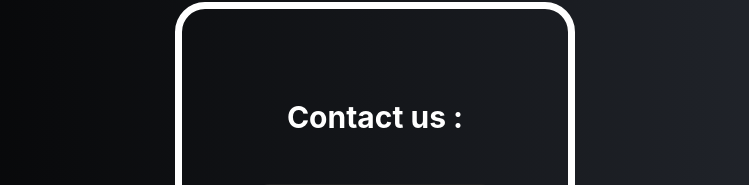
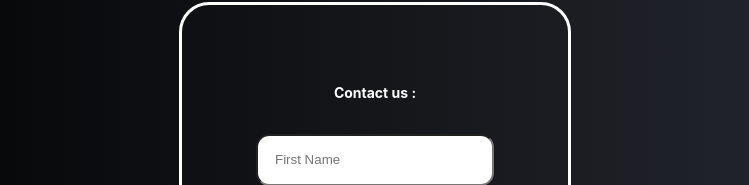
Before and after one commit to MarouaneSoukhrati/mar_react_app, a React (Create React App) app: page /contact in a window 1280 px wide. Shown: the part 200-385 px from the top of the page, without its empty margins (265-1014 px from the left). Built offline with nearby package versions, Linux system fonts and the light colour scheme.

Commit message:
Update Contact.css

```diff
--- a/src/ComponentStyle/SubcomponentStyle/Contact.css
+++ b/src/ComponentStyle/SubcomponentStyle/Contact.css
@@ -21,7 +21,7 @@
   background-color: transparent;
   padding: 10em;
   border-radius: 30px;
-  border: solid 1em white;
+  border: solid 0.5em white;
   margin-top: 2em;
   align-items: center;
 }
@@ -99,8 +99,8 @@
 
 .h1Contact {
   color: white;
-  margin-bottom: 1.5em;
-  font-size: 30px;
+  margin-bottom: 2em;
+  font-size: 2em;
 }
 
 .test {
```
